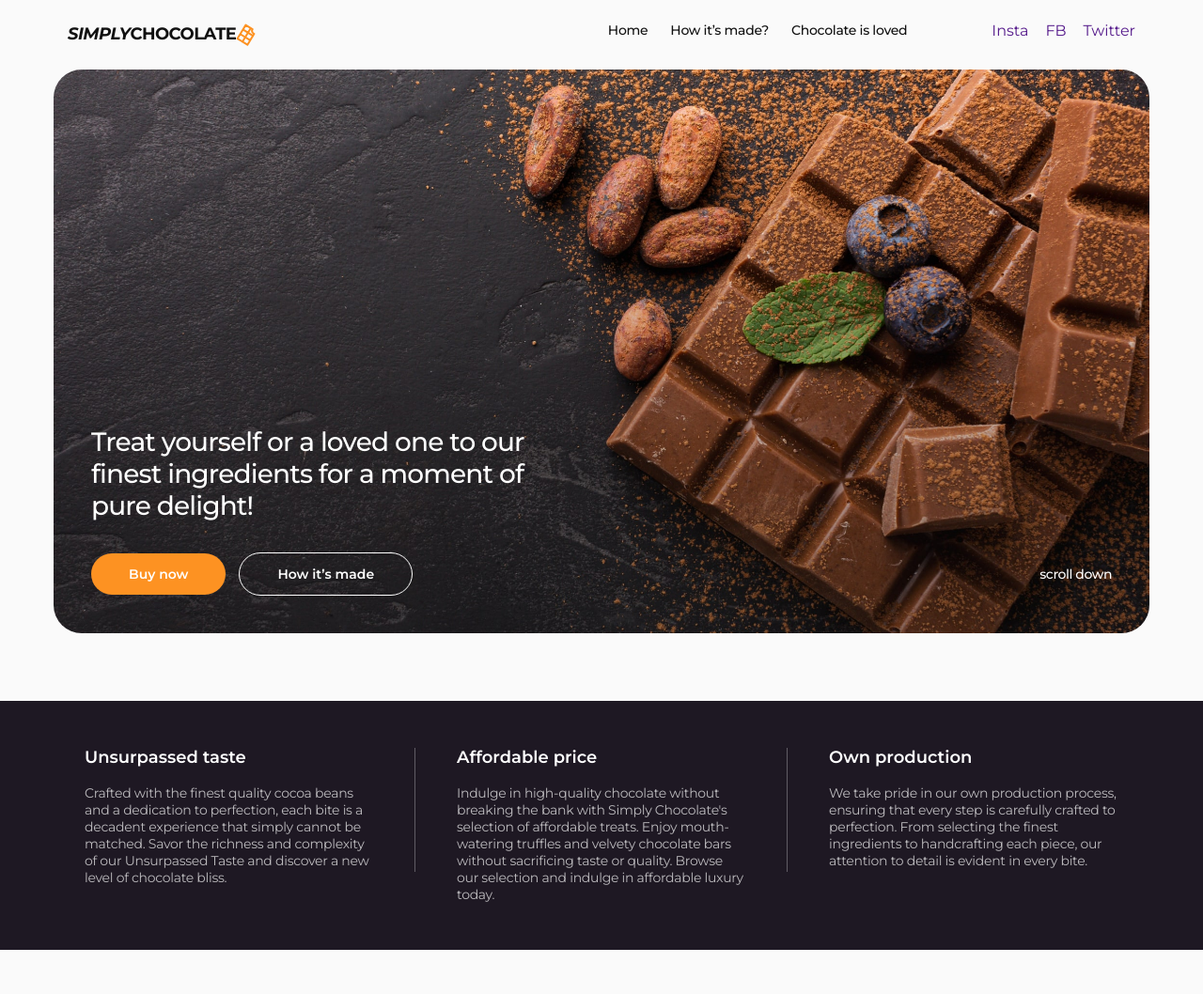
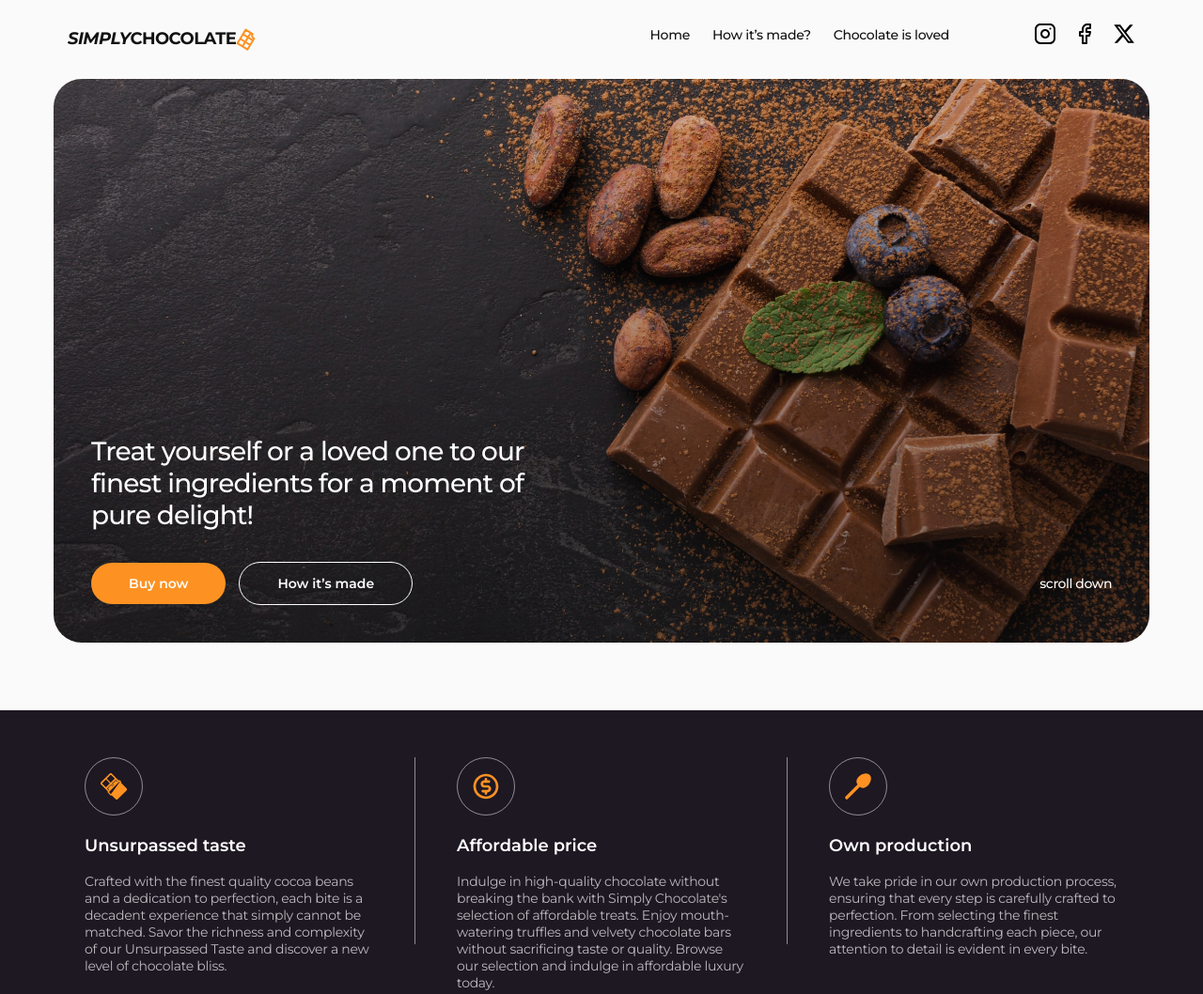
Before and after one commit to Sergii-Taran/simply-chocolate-project, a plain HTML site: page index.html in a window 1280 px wide. Shown: the top 1058 px of the page at 94% size. Drawn offline with nearby package versions, Linux system fonts and the light colour scheme.

Commit message:
markup-icons

```diff
--- a/css/style.css
+++ b/css/style.css
@@ -159,6 +159,11 @@ img {
   padding-bottom: 32px;
 }
 
+.header-soc-icon:hover {
+  fill: #fd9222;
+  stroke: #fd9222;
+}
+
 /* -------------------- */
 /* ------- hero ------- */
 
@@ -167,15 +172,15 @@ img {
 }
 
 .hero-container {
-  background-color: #fcf1e0;
+  background-color: gray;
   padding: 380px 40px 40px;
   border-radius: 30px;
 
-  /* linear-gradient(
-      rgba(17, 17, 17, 0.4),
-      rgba(17, 17, 17, 0.4)
-    ), */
-  background-image: url(../images/hero-bg.jpg);
+  background-image: linear-gradient(
+      rgba(17, 17, 17, 0.2),
+      rgba(17, 17, 17, 0.2)
+    ),
+    url(../images/hero-bg.jpg);
   background-repeat: no-repeat;
   background-position: center;
   background-size: cover;
@@ -209,6 +214,8 @@ img {
   border: none;
 
   margin-right: 14px;
+
+  transition: color 250ms ease, background-color 250ms ease;
 }
 
 .hero-first-btn:hover,
@@ -226,6 +233,8 @@ img {
   border-radius: 100px;
   padding: 14px 40px;
   border: 1px solid #fff;
+
+  transition: color 250ms ease, background-color 250ms ease;
 }
 
 .hero-second-btn:hover,
@@ -242,6 +251,8 @@ img {
   color: #fff;
 
   margin-left: auto;
+
+  transition: color 250ms ease;
 }
 
 .hero-scroll-btn:hover,
@@ -281,7 +292,22 @@ img {
   right: -44px;
   width: 1px;
   height: 80%;
-  background-color: rgba(255, 255, 255, 0.3);
+  background-color: rgba(255, 255, 255, 0.5);
+}
+
+.features-icon-wrapper {
+  width: 62px;
+  height: 62px;
+  border: 1px solid rgba(255, 255, 255, 0.5);
+  border-radius: 50%;
+  display: flex;
+  align-items: center;
+  justify-content: center;
+  margin-bottom: 22px;
+}
+
+.features-icon {
+  fill: #fd9222;
 }
 
 .features-list-title {
@@ -469,6 +495,8 @@ img {
 
   display: block;
   margin: 0 auto;
+
+  transition: color 250ms ease, background-color 250ms ease;
 }
 
 .reviews-btn:hover,
@@ -575,6 +603,7 @@ img {
 
   /* display: block;
   margin: 0 auto; */
+  transition: color 250ms ease, background-color 250ms ease;
 }
 
 .footer-btn:hover,
--- a/index.html
+++ b/index.html
@@ -48,8 +48,11 @@
               href=""
               target="_blank"
               rel="noopener noreferrer"
-              >Insta</a
             >
+              <svg class="header-soc-icon" width="24" height="24">
+                <use href="./images/icons.svg#icon-instagram"></use>
+              </svg>
+            </a>
           </li>
           <li class="header-soc-item">
             <a
@@ -57,8 +60,9 @@
               href=""
               target="_blank"
               rel="noopener noreferrer"
-              >FB</a
-            >
+              ><svg class="header-soc-icon" width="24" height="24">
+                <use href="./images/icons.svg#icon-facebook"></use></svg
+            ></a>
           </li>
           <li class="header-soc-item">
             <a
@@ -66,8 +70,9 @@
               href=""
               target="_blank"
               rel="noopener noreferrer"
-              >Twitter</a
-            >
+              ><svg class="header-soc-icon" width="24" height="24">
+                <use href="./images/icons.svg#icon-twitter"></use></svg
+            ></a>
           </li>
         </ul>
       </div>
@@ -93,6 +98,11 @@
           <h2 class="visually-hidden">Features</h2>
           <ul class="features-list">
             <li class="features-list-item">
+              <div class="features-icon-wrapper">
+                <svg class="features-icon" width="28" height="28">
+                  <use href="./images/icons.svg#icon-taste"></use>
+                </svg>
+              </div>
               <h3 class="features-list-title">Unsurpassed taste</h3>
               <p class="features-list-txt section-txt">
                 Crafted with the finest quality cocoa beans and a dedication to
@@ -102,6 +112,11 @@
               </p>
             </li>
             <li class="features-list-item">
+              <div class="features-icon-wrapper">
+                <svg class="features-icon" width="28" height="28">
+                  <use href="./images/icons.svg#icon-price"></use>
+                </svg>
+              </div>
               <h3 class="features-list-title">Affordable price</h3>
               <p class="features-list-txt section-txt">
                 Indulge in high-quality chocolate without breaking the bank with
@@ -112,6 +127,11 @@
               </p>
             </li>
             <li class="features-list-item">
+              <div class="features-icon-wrapper">
+                <svg class="features-icon" width="28" height="28">
+                  <use href="./images/icons.svg#icon-prod"></use>
+                </svg>
+              </div>
               <h3 class="features-list-title">Own production</h3>
               <p class="features-list-txt section-txt">
                 We take pride in our own production process, ensuring that every
```
Also changed, not shown: images/icons.svg (added).
